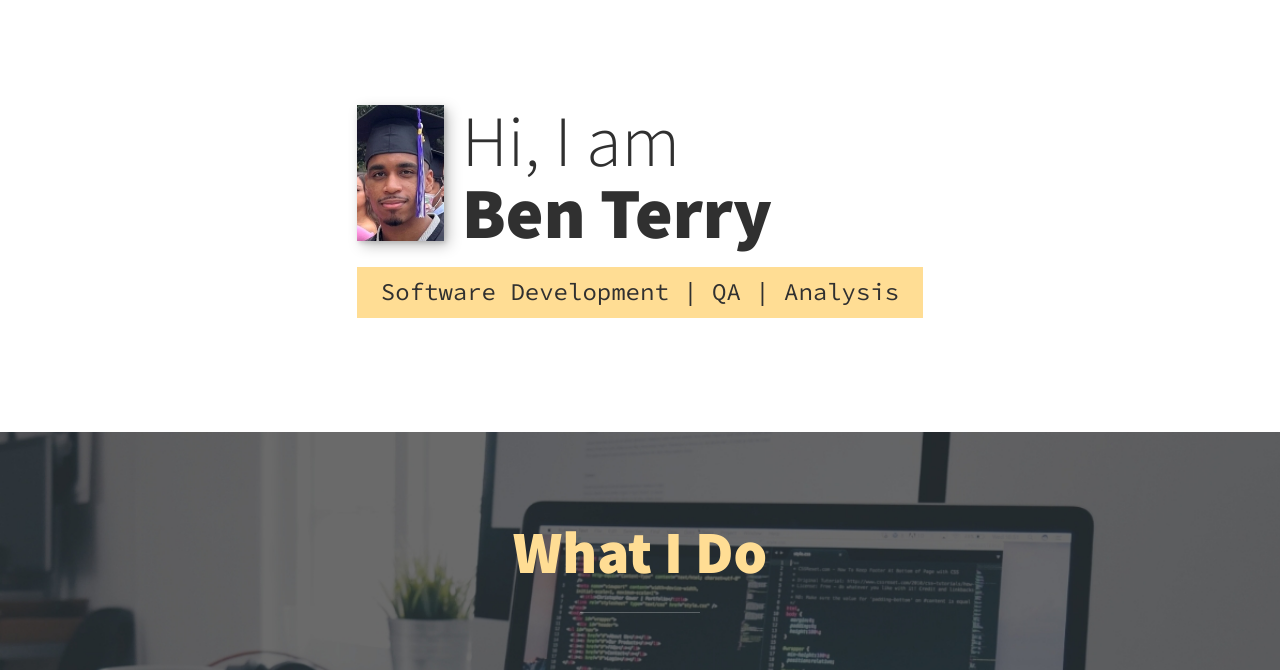
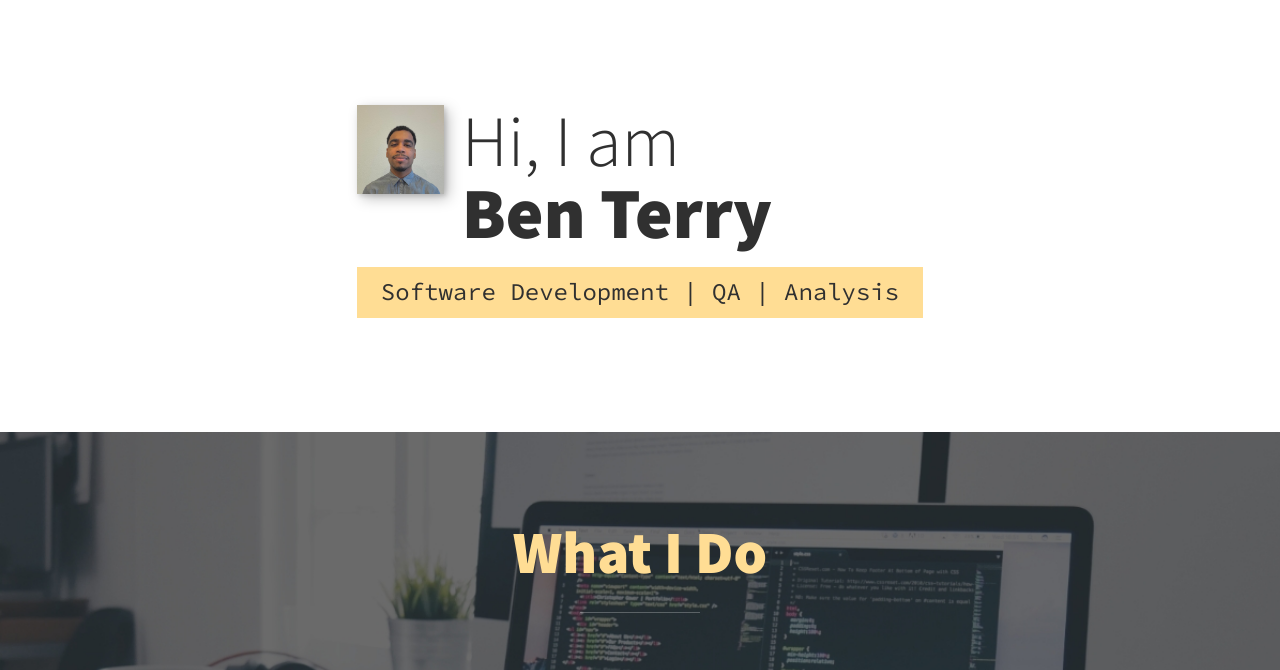
Before and after one commit to beniterry/benterry.io, a plain HTML site: page index.html in a window 1280 px wide. Shown: the part 69-739 px from the top of the page. Drawn offline with nearby package versions, Linux system fonts and the light colour scheme.

Commit message:
update pfp

```diff
--- a/index.html
+++ b/index.html
@@ -37,7 +37,7 @@
                 Hi, I am <strong>Ben Terry</strong>
             </h1>
             <p class="section__subtitle section__subtitle--intro">Software Development | QA | Analysis</p>
-            <img src="img/benterry-resized.jpg" alt="a picture of Jane Smith smiling" class="intro__img">
+            <img src="img/pfp1a.jpg" alt="a picture of Jane Smith smiling" class="intro__img">
         </section>
 
 
```
Also changed, not shown: img/pfp1a.jpg (added).
